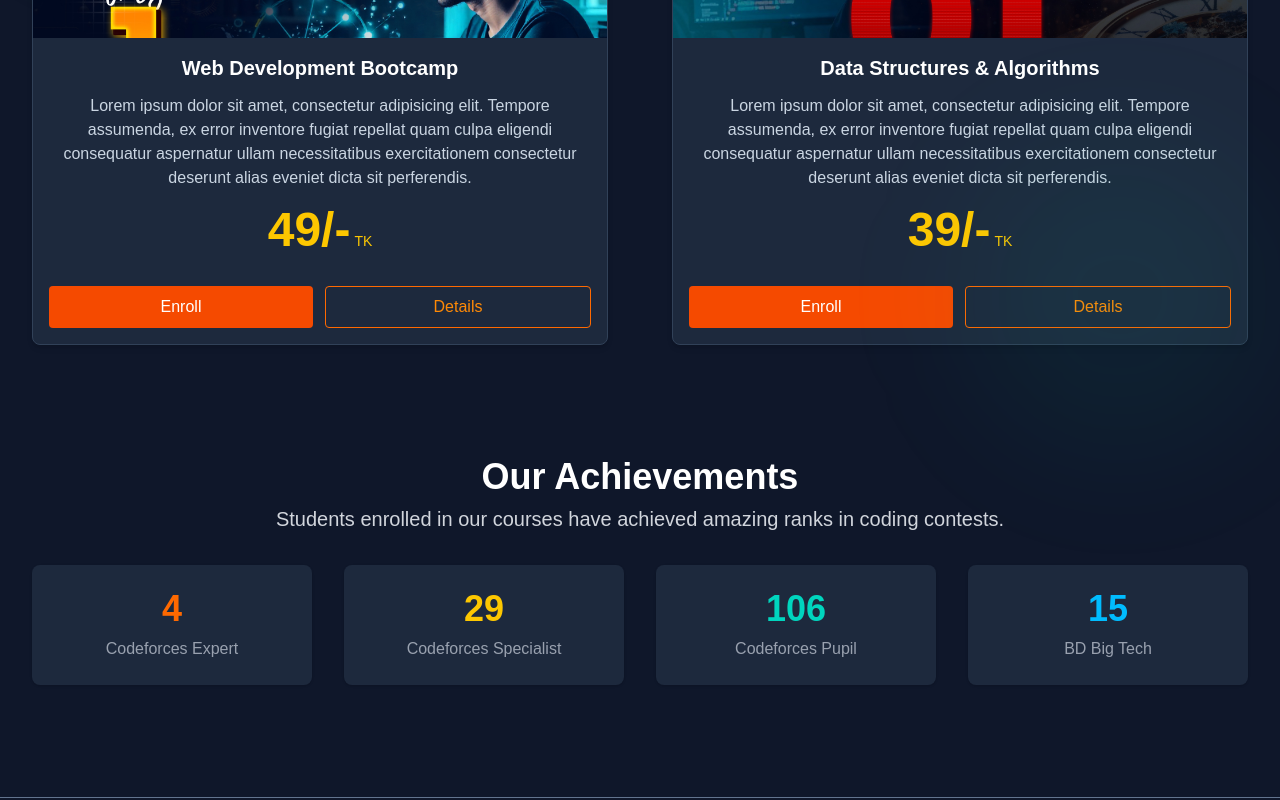
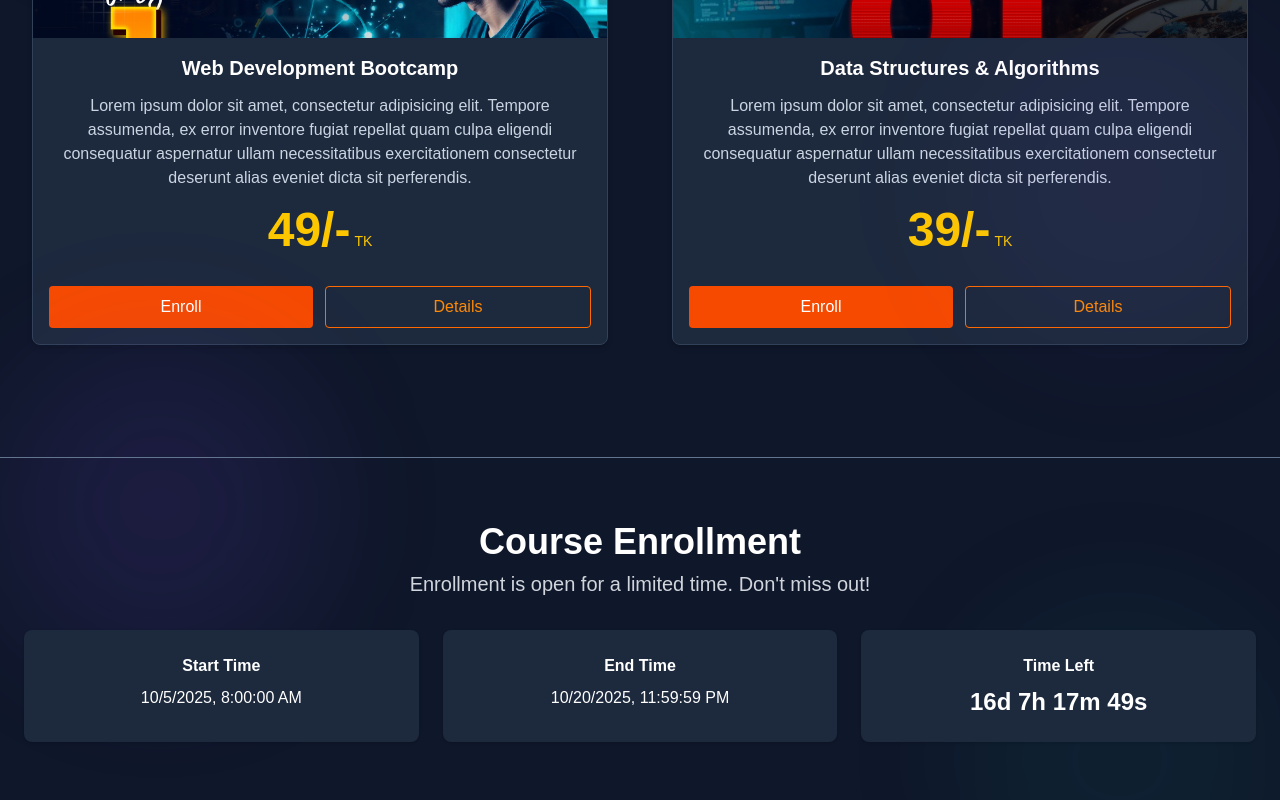
Before and after one commit to Jakaria030/cps-task-frontend, a Next.js app: page / in a window 1280 px wide. Shown: the part 480-1280 px from the top of the page. Built offline with nearby package versions, Linux system fonts and the light colour scheme.

Commit message:
Add course enrollment countdown section

```diff
--- /dev/null
+++ b/app/components/EnrollmentCountDown.js
@@ -0,0 +1,68 @@
+"use client";
+import { useEffect, useState } from "react";
+
+export default function EnrollmentCountdown({ startDate, endDate }) {
+  const [timeLeft, setTimeLeft] = useState({
+    days: 0,
+    hours: 0,
+    minutes: 0,
+    seconds: 0,
+  });
+
+  useEffect(() => {
+    const interval = setInterval(() => {
+      const now = new Date();
+      const end = new Date(endDate);
+      const diff = end - now;
+
+      if (diff <= 0) {
+        clearInterval(interval);
+        setTimeLeft({ days: 0, hours: 0, minutes: 0, seconds: 0 });
+        return;
+      }
+
+      const days = Math.floor(diff / (1000 * 60 * 60 * 24));
+      const hours = Math.floor((diff / (1000 * 60 * 60)) % 24);
+      const minutes = Math.floor((diff / (1000 * 60)) % 60);
+      const seconds = Math.floor((diff / 1000) % 60);
+
+      setTimeLeft({ days, hours, minutes, seconds });
+    }, 1000);
+
+    return () => clearInterval(interval);
+  }, [endDate]);
+
+  return (
+    <>
+      <h2 className="text-3xl md:text-4xl font-bold mb-2 text-white">
+        Course Enrollment
+      </h2>
+      <p className="text-gray-300 text-lg md:text-xl mb-8">
+        Enrollment is open for a limited time. Don't miss out!
+      </p>
+
+      <div className="flex flex-col sm:flex-row justify-center gap-6 text-white">
+        {/* Start time */}
+        <div className="bg-slate-800 p-6 rounded-lg shadow flex-1">
+          <h3 className="font-semibold mb-2">Start Time</h3>
+          <p>{new Date(startDate).toLocaleString()}</p>
+        </div>
+
+        {/* End time */}
+        <div className="bg-slate-800 p-6 rounded-lg shadow flex-1">
+          <h3 className="font-semibold mb-2">End Time</h3>
+          <p>{new Date(endDate).toLocaleString()}</p>
+        </div>
+
+        {/* Countdown */}
+        <div className="bg-slate-800 p-6 rounded-lg shadow flex-1">
+          <h3 className="font-semibold mb-2">Time Left</h3>
+          <p className="text-2xl font-bold">
+            {timeLeft.days}d {timeLeft.hours}h {timeLeft.minutes}m{" "}
+            {timeLeft.seconds}s
+          </p>
+        </div>
+      </div>
+    </>
+  );
+}
--- a/app/page.js
+++ b/app/page.js
@@ -1,6 +1,7 @@
 import image2 from "../public/bootcamp.jpg";
 import image1 from "../public/cp-course.jpg";
 import CourseCard from "./components/CourseCard";
+import EnrollmentCountdown from "./components/EnrollmentCountDown";
 
 const HomePage = () => {
   const courses = [
@@ -27,9 +28,9 @@ const HomePage = () => {
       {/* Course section */}
       <section className="relative">
         <div className="absolute top-0 left-0 size-80 bg-teal-400/10 rounded-full blur-3xl"></div>
-        <div className="absolute bottom-0 right-0 size-80 bg-teal-400/5 rounded-full blur-3xl"></div>
+        <div className="absolute bottom-0 right-0 size-80 rounded-full bg-violet-500/5 blur-3xl"></div>
 
-        <div className="max-w-7xl mx-auto px-4 py-8 sm:px-8 sm:py-16 md:py-28">
+        <div className="max-w-7xl mx-auto px-4 pt-8 sm:px-8 sm:pt-16 md:pt-28">
           <div className="grid gap-8 md:gap-16 grid-cols-1 lg:grid-cols-2">
             {courses.map((course) => (
               <CourseCard
@@ -40,6 +41,21 @@ const HomePage = () => {
                 price={course.price}
               />
             ))}
+          </div>
+        </div>
+      </section>
+
+      {/* Course enrollment count down */}
+      <section className="py-8 sm:py-16 md:py-28 relative">
+        <div className="absolute top-0 left-0 size-80 rounded-full bg-violet-500/10 blur-3xl"></div>
+        <div className="absolute bottom-0 right-0 size-80 rounded-full bg-teal-400/5 blur-3xl"></div>
+
+        <div className="border-y border-slate-500 py-16 px-6 relative z-10">
+          <div className="max-w-7xl mx-auto text-center">
+            <EnrollmentCountdown
+              startDate="2025-10-05T08:00:00"
+              endDate="2025-10-20T23:59:59"
+            />
           </div>
         </div>
       </section>
```
